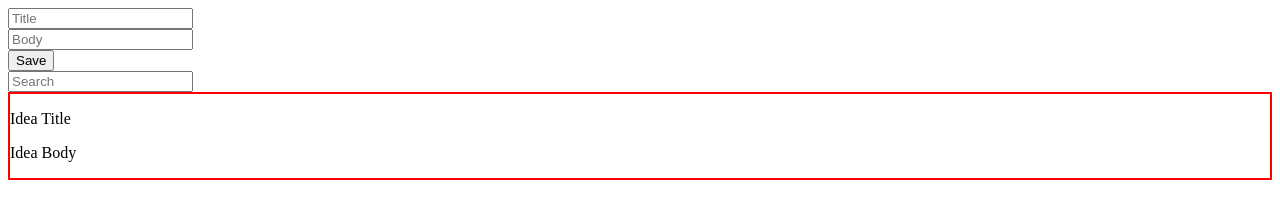
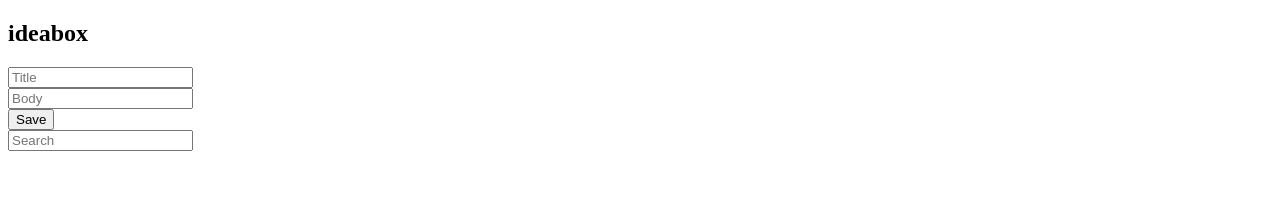
Before and after one commit to dunncl15/idea-box, a plain HTML site: page index.html in a window 1280 px wide. Drawn offline with nearby package versions, Linux system fonts and the light colour scheme.

Commit message:
Link font families. Link reset.css.

```diff
--- a/index.html
+++ b/index.html
@@ -3,24 +3,31 @@
   <head>
     <meta charset="utf-8">
     <meta name="viewport" content="width=device-width, initial-scale=1">
-    <title>Idea Box</title>
+    <title>ideabox</title>
+    <link href="https://fonts.googleapis.com/css?family=Open+Sans|Roboto+Slab:700" rel="stylesheet">
+    <link rel="stylesheet" type="text/css" href="reset.css">
     <link rel="stylesheet" type="text/css" href="styles.css">
   </head>
   <body>
-    <section>
+    <div class="wrapper">
+      <section class="form-section">
         <form>
+          <h1><span>idea</span><span>box</span></h1>
           <input id="user-title" type="text" name="title" placeholder="Title"><br>
           <input id="user-idea" type="text" name="body" placeholder="Body"><br>
           <button class="save-btn">Save</button><br>
         </form>
       </section>
+      <section class="search-section">
         <input type="search" name="search" placeholder="Search">
-    <section class="idea-catalog">
-      <div class="idea">
+      </section>
+      <section class="idea-section">
+        <!-- <div class="idea">
           <p>Idea Title</p>
           <p>Idea Body</p>
+        </div> -->
+      </section>
     </div>
-    </section>
   <script src="http://ajax.googleapis.com/ajax/libs/jquery/3.1.1/jquery.min.js"></script>
   </body>
 </html>
```
Lines whose indentation alone changed are shown as unchanged.
